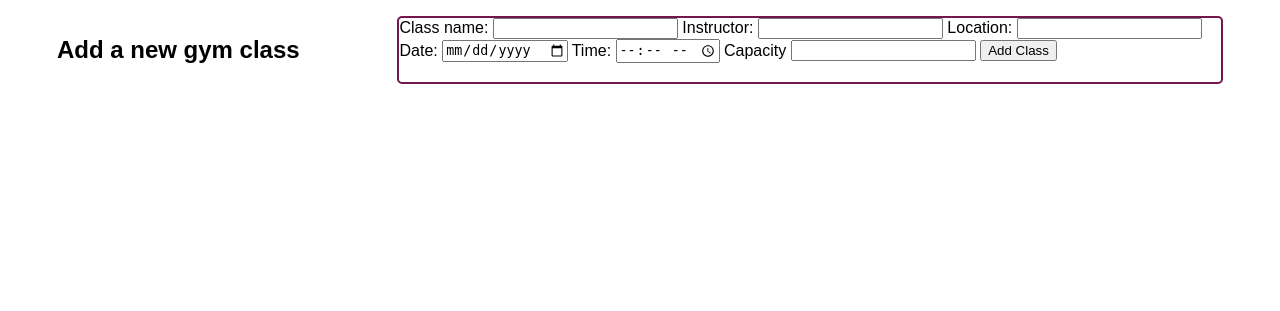
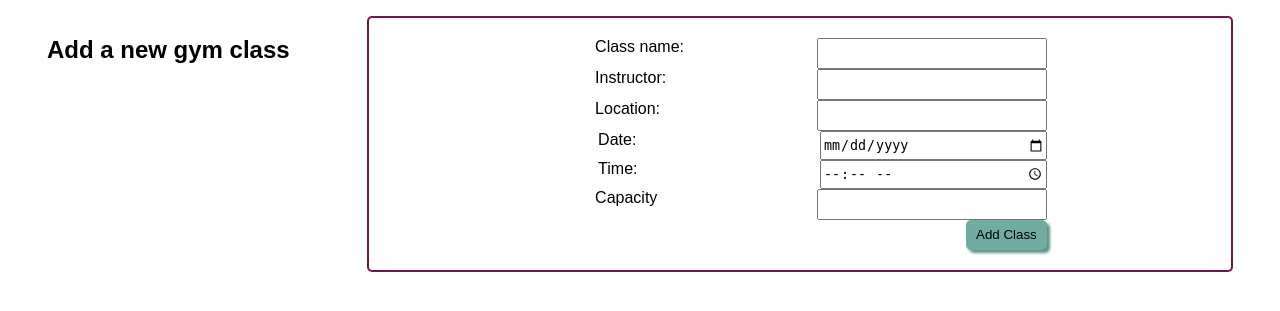
Before and after one commit to stephpaterson/python_project_gym_manager, a Flask app: page /gym_classes/new in a window 1280 px wide. Shown: the part 118-429 px from the top of the page. Run offline with Flask 2, Linux system fonts and the light colour scheme.

Commit message:
added basic styling to forms

```diff
--- /dev/null
+++ b/static/forms.css
@@ -0,0 +1,41 @@
+.form-new {
+    border: #73174B solid 2px;
+    border-radius: 5px;
+    padding: 20px;
+}
+
+.form-new>form {
+    display: flex;
+    flex-flow: row wrap;
+    justify-content: space-around;
+    align-content: space-between;
+}
+
+.form-new>form>div {
+    width: 60%;
+    display: flex;
+    justify-content: flex-end;
+}
+
+.add{
+    background-color: #70ACA1;
+    border: None;
+    border-radius: 5px;
+    padding: 0.25em 0.75em;
+    box-shadow: 3px 3px 3px #618E85 ;
+    min-height: 30px;
+}
+
+label {
+    width: 45%;
+}
+
+input {
+    width: 45%;
+    min-height: 25px;
+    min-width: 20ch;
+}
+
+select {
+    width: 45%;
+}
--- a/static/styles.css
+++ b/static/styles.css
@@ -43,8 +43,3 @@ hgroup {
     align-items:baseline;
     width: 80%;
 }
-
-.form-new {
-    border: #73174B solid 2px;
-    border-radius: 5px;
-}
--- a/templates/base.html
+++ b/templates/base.html
@@ -6,6 +6,7 @@
     <meta name="viewport" content="width=device-width, initial-scale=1.0">
     <link rel="stylesheet" href="/static/styles.css">
     <link rel="stylesheet" href="/static/table.css">
+    <link rel="stylesheet" href="/static/forms.css">
     <title>{% block title %} {% endblock %} - No Sweat</title>
 </head>
 <body>
--- a/templates/gym_class/new.html
+++ b/templates/gym_class/new.html
@@ -6,19 +6,33 @@
 <h2>Add a new gym class</h2>
 <section class="form-new">
     <form action="/gym_classes" method="post">
+        <div>
             <label for="name">Class name:</label>
             <input type="text" id="name" name="name">
+        </div>
+        <div>
             <label for="instructor">Instructor:</label>
             <input type="text" id="instructor" name="instructor">
+        </div>
+        <div>
             <label for="location">Location:</label>
             <input type="text" id="location" name="location">
+        </div>
+        <div>
             <label for="date">Date:</label>
             <input type="date" id="date" name="date">
+        </div>
+        <div>
             <label for="time">Time:</label>
             <input type="time" id="time" name="time">
+        </div>
+        <div>
             <label for="capacity">Capacity</label>
             <input type="number" id="capacity" name="capacity">
-        <button type="submit">Add Class</button>
+        </div>
+        <div>
+            <button class="add" type="submit">Add Class</button>
+        </div>
     </form>
 </section>
 {% endblock content %}
--- a/templates/member/new.html
+++ b/templates/member/new.html
@@ -14,7 +14,7 @@
         <input type="text" id="phone_number" name="phone_number">
         <label for="email">Email:</label>
         <input type="email" id="email" name="email">
-        <button type="submit">Add Member</button>
+        <button class="add" type="submit">Add Member</button>
     </form>
 </section>
 {% endblock content %}
```
Also changed, not shown: templates/booking/new.html (+7 -1 lines), templates/booking/new_gym.html (+7 -1 lines), templates/booking/new_member.html (+7 -1 lines). Lines whose indentation alone changed are shown as unchanged.
